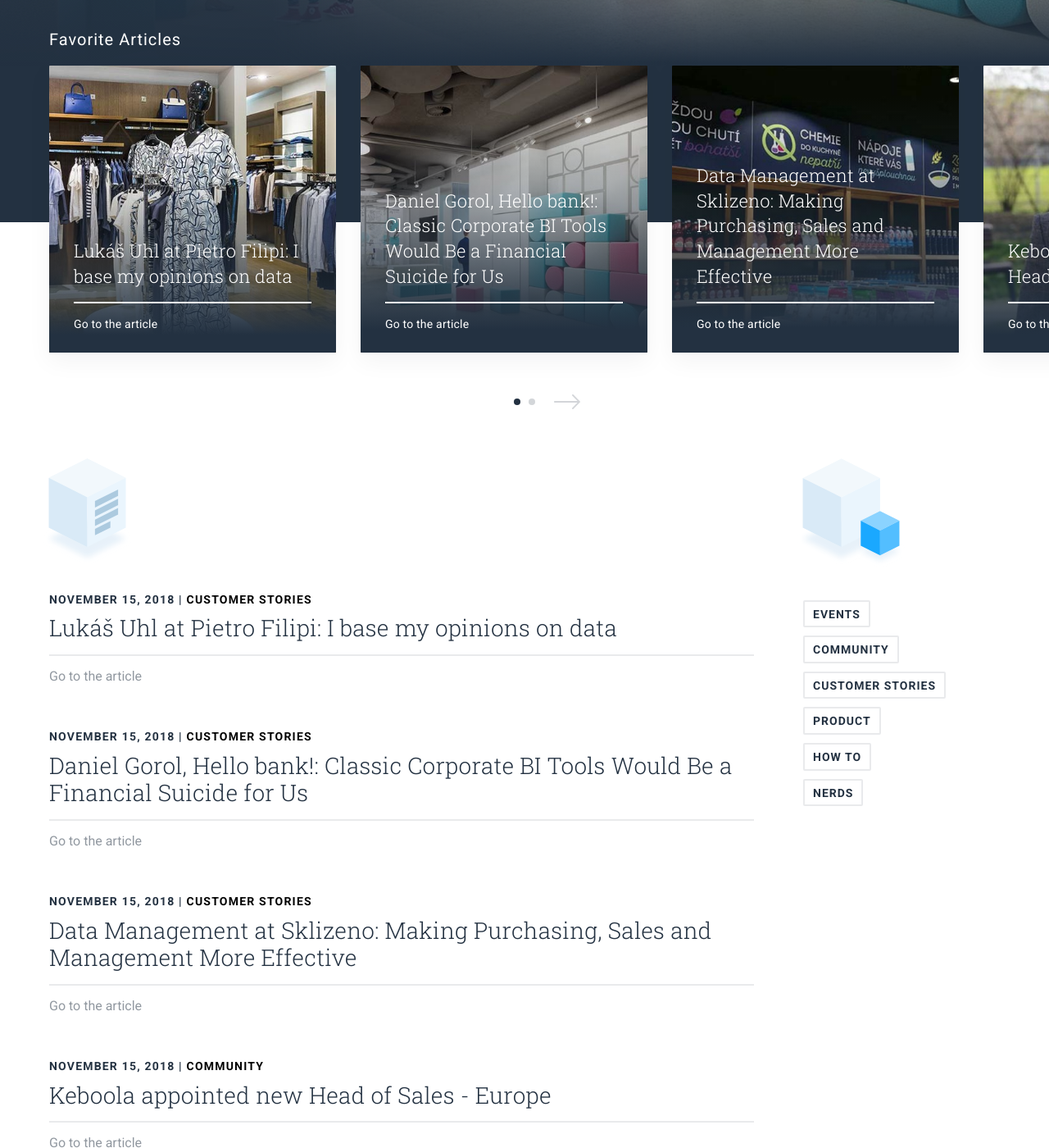
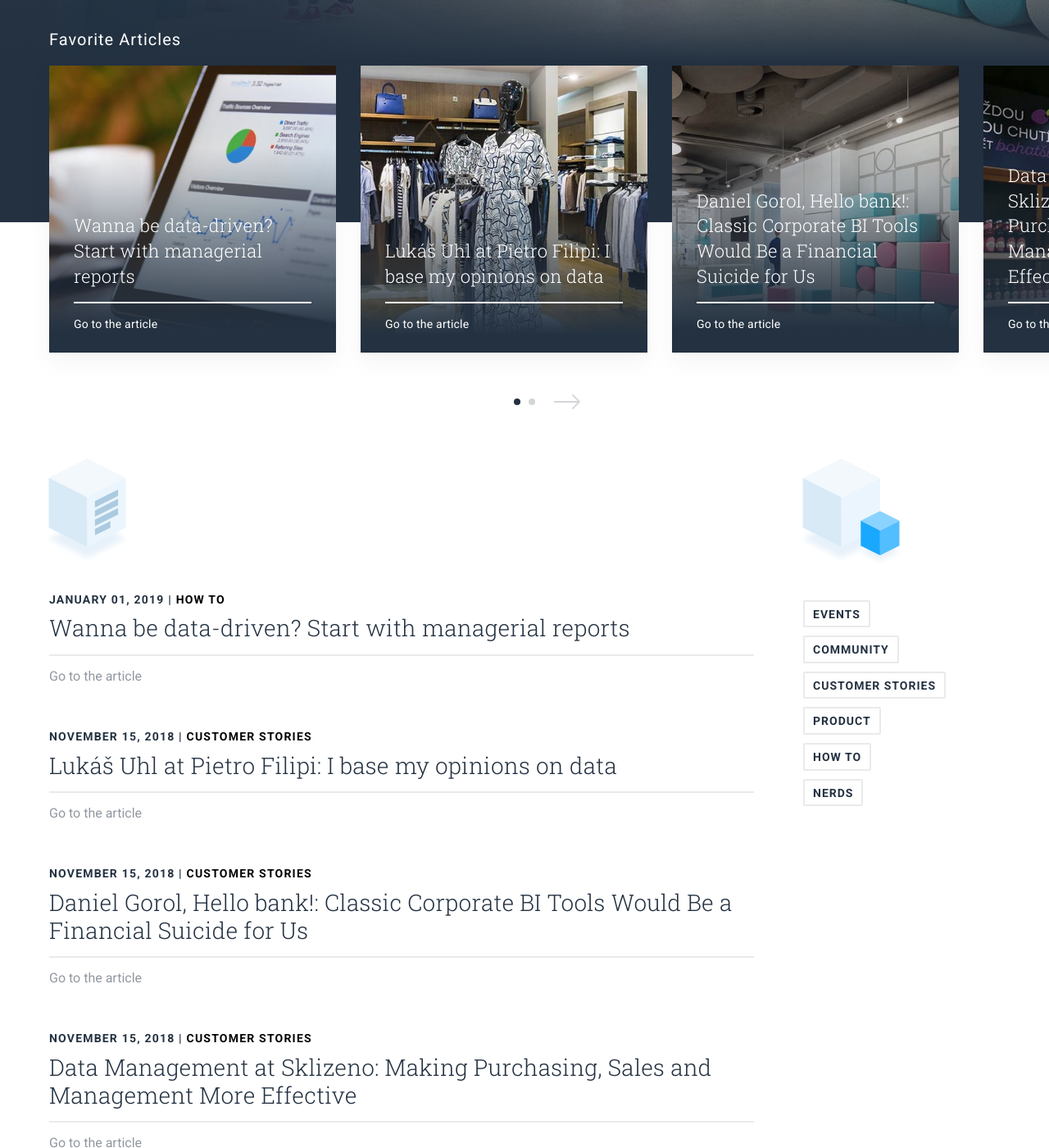
Before and after one commit to keboola/blog, a Jekyll site: the page built from index.md, in a window 1280 px wide and 1400 px high, scrolled down 696 px. Shown: the whole window at 82% size. Built offline with Jekyll 4.4.1, drawn with Linux system fonts in a browser that asks for light colours; nearby versions of some CDN libraries; the list of posts is cut into pages by our own code; a file with an impossible date is left out; some of the changed text lies outside the part shown.

Commit message:
Update from Forestry.io - Updated wanna-be-data-driven-start-with-managerial-reports.md

```diff
--- a/_posts/2019-01-02-wanna-be-data-driven-start-with-managerial-reports.md
+++ b/_posts/2019-01-02-wanna-be-data-driven-start-with-managerial-reports.md
@@ -3,7 +3,7 @@ layout: ''
 title: Wanna be data-driven? Start with managerial reports
 perex: ''
 categories: how-to
-date: ''
+date: 2019-01-01 23:00:00 +0000
 user: fenek-pr
 coverphoto: ''
 coverphoto_slider: "/uploads/learning.jpg"
```
